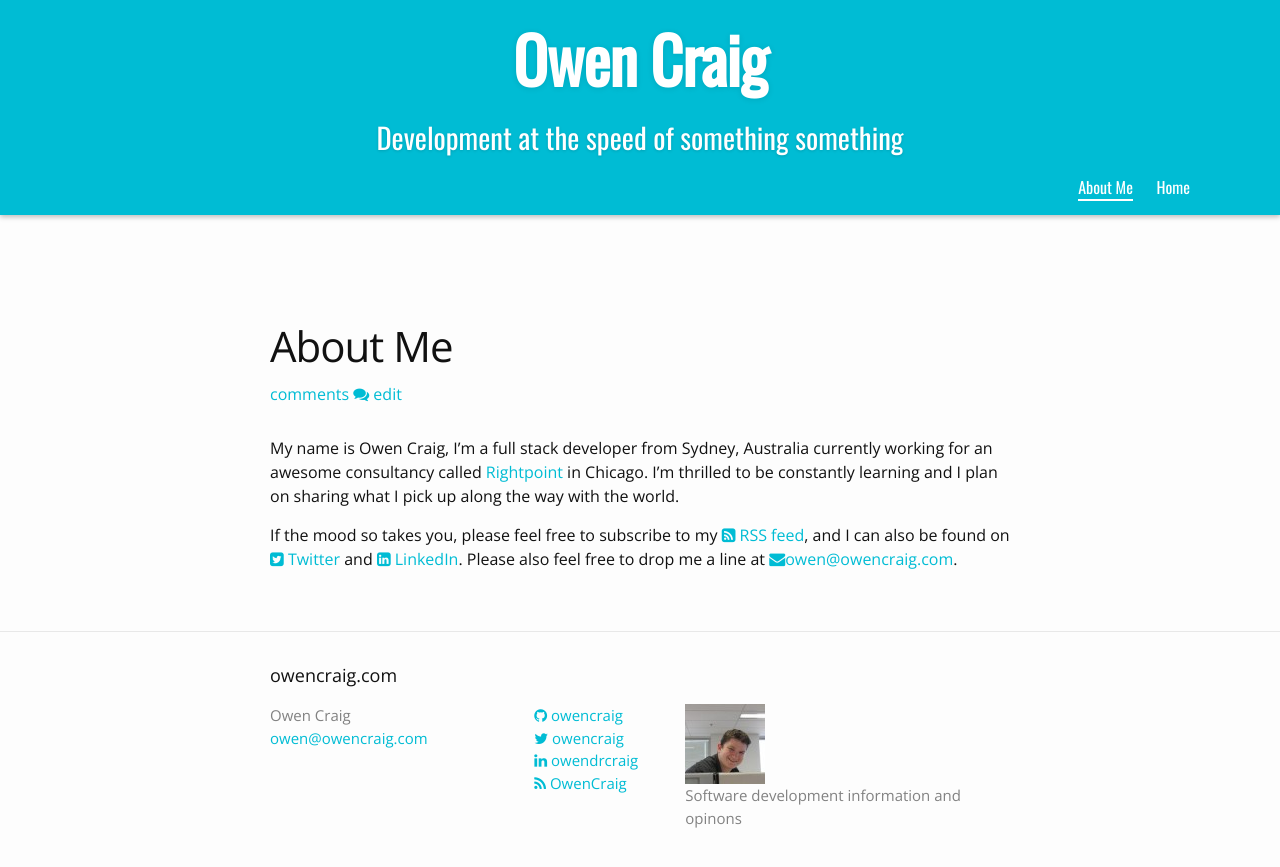
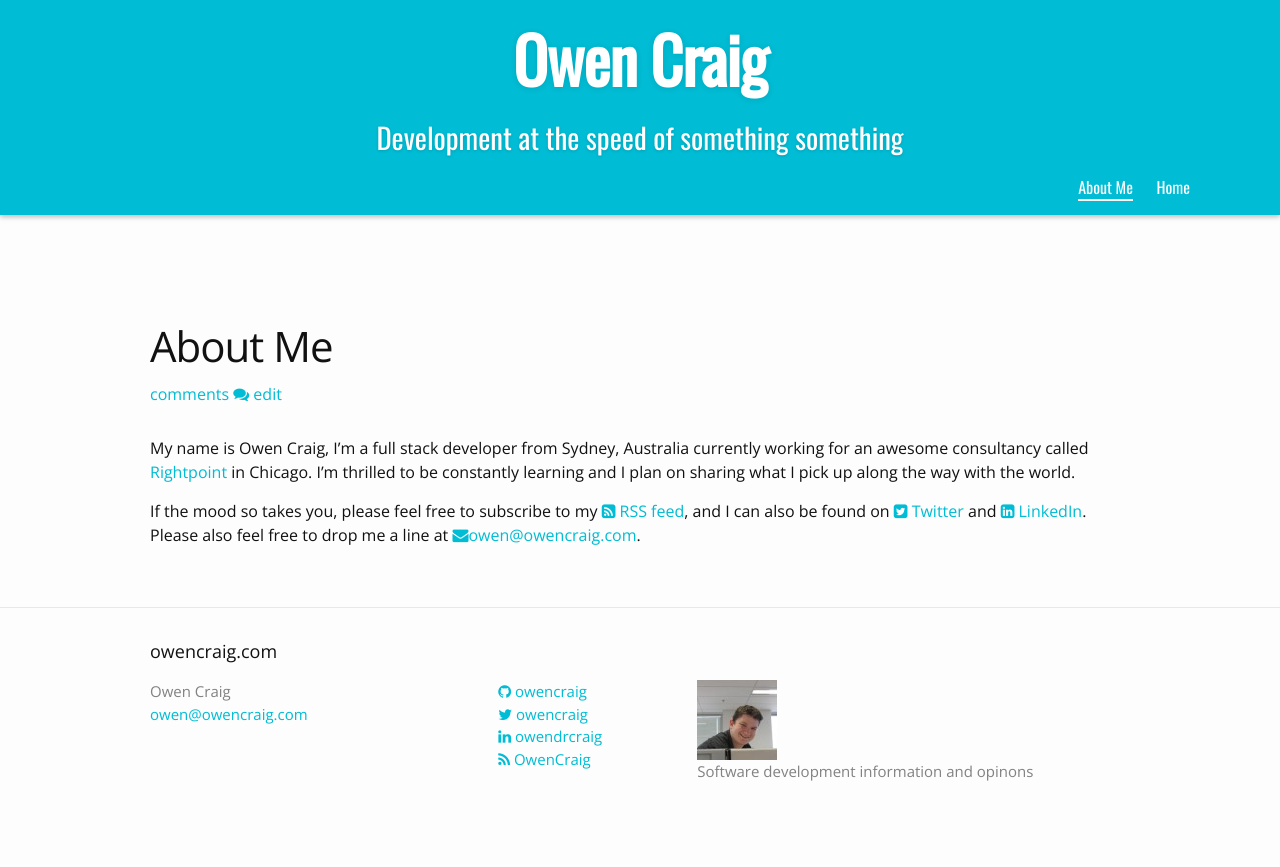
Before and after one commit to owencraig/owencraig.github.io, a Jekyll site: the page built from about.md, in a window 1280 px wide. Shown: the top 867 px of the page. Built offline with Jekyll 4.4.1, drawn with Linux system fonts in a browser that asks for light colours; nearby versions of some CDN libraries; Markdown is read by kramdown in place of the engine named in the settings; comment, search, counter and statistics services are not loaded.

Commit message:
adding js arrays post and growing width

```diff
--- a/_sass/_base.scss
+++ b/_sass/_base.scss
@@ -156,8 +156,8 @@ pre {
  * Wrapper
  */
 .wrapper {
-    max-width: -webkit-calc(800px - (#{$spacing-unit} * 2));
-    max-width:         calc(800px - (#{$spacing-unit} * 2));
+    max-width: calc(100% - (#{$spacing-unit} * 10));
+    min-width: 75%;
     margin-right: auto;
     margin-left: auto;
     padding-right: $spacing-unit;
```
Also changed, not shown: _posts/2015-04-23-javascript-arrays-and-objects-wait-what.md (renamed from _drafts/javascript-arrays-and-objects.md, +2 -1 lines).
